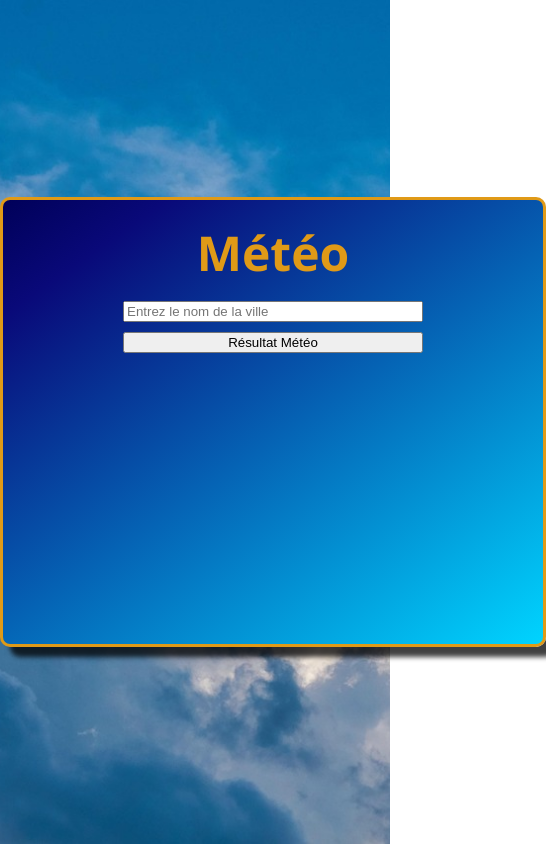
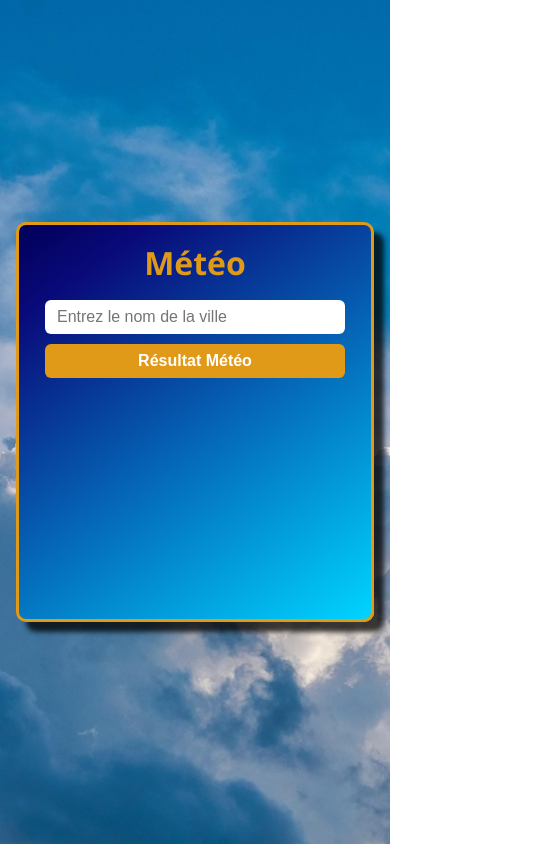
Before and after one commit to Franck93-Sel/meteo-application, a plain HTML site: page index.html in a window 390 px wide. Shown: the whole page, 546 px wide, since content can reach past the window. Drawn offline with Linux system fonts and the light colour scheme.

Commit message:
fix: responsive layout for mobile, fluid width, clamp font size

```diff
--- a/style.css
+++ b/style.css
@@ -1,25 +1,26 @@
 body {
   margin: 0;
-  min-height: 100vh; /* FIX: était height: 100vh — le fond s'étire maintenant */
+  min-height: 100vh;
   display: flex;
   flex-direction: column;
   justify-content: center;
   align-items: center;
-  background: url(./img/clouds-4750959_1280.jpg) center/cover fixed;
+  background: url(./img/clouds-4750959_1280.jpg) center/cover;
+  background-attachment: fixed;
   font-family: "Segoe UI", Tahoma, Geneva, Verdana, sans-serif;
 }
 
 .app {
   border: solid 3px rgb(224, 154, 23);
   border-radius: 10px;
-  width: 500px;
-  height: auto; /* FIX: était 400px fixe */
+  width: min(500px, 92vw);
+  height: auto;
   min-height: 400px;
-  margin: 50px auto;
+  margin: 30px auto;
   text-align: center;
   display: flex;
   flex-direction: column;
-  padding: 20px 20px 24px;
+  padding: 20px 16px 24px;
   align-items: center;
   background: linear-gradient(
     145deg,
@@ -30,12 +31,13 @@ body {
   box-shadow: 10px 10px 5px 0px rgba(0, 0, 0, 0.75);
   -webkit-box-shadow: 10px 10px 5px 0px rgba(0, 0, 0, 0.75);
   -moz-box-shadow: 10px 10px 5px 0px rgba(0, 0, 0, 0.75);
+  box-sizing: border-box;
 }
 
 h1 {
   color: rgb(224, 154, 23);
   text-align: center;
-  font-size: 3rem;
+  font-size: clamp(2rem, 8vw, 3rem);
   margin: 0 0 16px;
 }
 
@@ -43,8 +45,33 @@ form {
   display: flex;
   flex-direction: column;
   gap: 10px;
-  width: 300px;
+  width: 100%;
+  max-width: 300px;
   text-align: center;
+}
+
+input[type="text"] {
+  padding: 8px 12px;
+  border-radius: 6px;
+  border: none;
+  font-size: 1rem;
+  width: 100%;
+  box-sizing: border-box;
+}
+
+input[type="submit"] {
+  padding: 8px 12px;
+  border-radius: 6px;
+  border: none;
+  font-size: 1rem;
+  background-color: rgb(224, 154, 23);
+  color: white;
+  cursor: pointer;
+  font-weight: bold;
+}
+
+input[type="submit"]:hover {
+  background-color: rgb(200, 135, 10);
 }
 
 /* ==========================================
@@ -248,3 +275,36 @@ form {
 .temp-max {
   font-weight: bold;
 }
+
+/* ==========================================
+   Responsive — petits écrans (≤ 400px)
+   ========================================== */
+
+@media (max-width: 400px) {
+  .app {
+    margin: 16px auto;
+    padding: 16px 12px 20px;
+  }
+
+  .current-details {
+    gap: 10px;
+    font-size: 0.8rem;
+    flex-wrap: wrap;
+    justify-content: center;
+  }
+
+  .daily-row {
+    font-size: 0.78rem;
+    gap: 5px;
+    padding: 5px 8px;
+  }
+
+  .daily-detail {
+    font-size: 0.7rem;
+  }
+
+  .daily-icon {
+    width: 26px;
+    height: 26px;
+  }
+}
```
